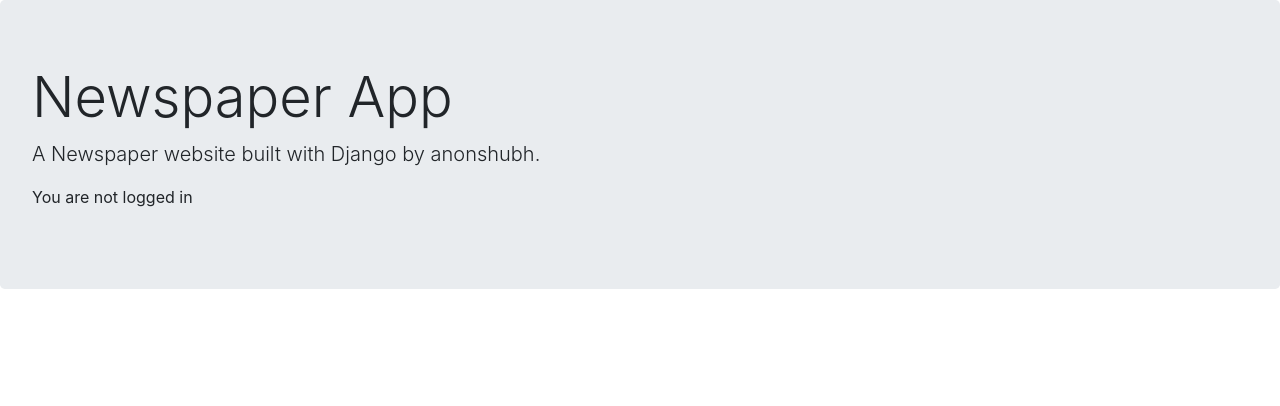
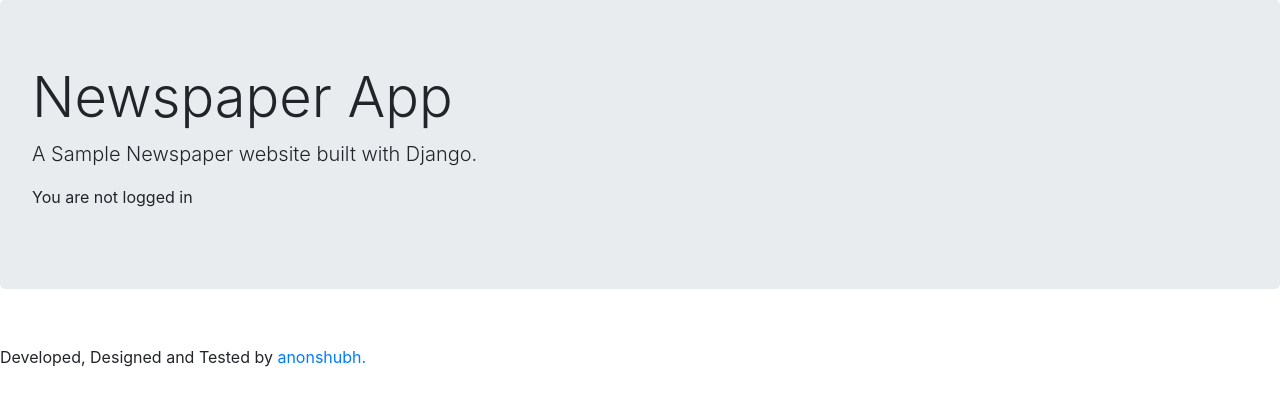
Before and after one commit to anonshubh/newspaper_website, a Django app: page / in a window 1280 px wide. Shown: the part 56-462 px from the top of the page. Run offline with Django 3.2, Linux system fonts and the light colour scheme; parts of the project's set-up code (start-up, migrations or seed data) failed here and were passed over; some libraries are stand-ins or nearby versions.

Commit message:
Added Footer

```diff
--- a/templates/base.html
+++ b/templates/base.html
@@ -47,6 +47,11 @@
         {% block content %}
         {% endblock content %}
     </div>
+    <div>
+<footer class="page-footer font-small blue pt-4">
+  <p>Developed, Designed and Tested by <a href="https://www.github.com/anonshubh">anonshubh.</a></p>
+  </footer>
+    </div>
     <script src="https://code.jquery.com/jquery-3.4.1.slim.min.js" integrity="sha384-J6qa4849blE2+poT4WnyKhv5vZF5SrPo0iEjwBvKU7imGFAV0wwj1yYfoRSJoZ+n" crossorigin="anonymous"></script>
     <script src="https://cdn.jsdelivr.net/npm/popper.js@1.16.0/dist/umd/popper.min.js" integrity="sha384-Q6E9RHvbIyZFJoft+2mJbHaEWldlvI9IOYy5n3zV9zzTtmI3UksdQRVvoxMfooAo" crossorigin="anonymous"></script>
     <link rel="stylesheet" href="https://stackpath.bootstrapcdn.com/bootstrap/4.4.1/css/bootstrap.min.css" integrity="sha384-Vkoo8x4CGsO3+Hhxv8T/Q5PaXtkKtu6ug5TOeNV6gBiFeWPGFN9MuhOf23Q9Ifjh" crossorigin="anonymous">
--- a/templates/home.html
+++ b/templates/home.html
@@ -3,9 +3,9 @@
 {% block title %}Home{% endblock title %}
 
 {% block content %}
-<div class="jumbotron" >
+<div class="jumbotron text-centre" >
     <h1 class="display-4">Newspaper App</h1>
-    <p class="lead">A Newspaper website built with Django by anonshubh.</p>
+    <p class="lead">A Sample Newspaper website built with Django.</p>
     {% if user.is_authenticated %}
     Hi {{user.username }}!
     <p class="lead">
```
Also changed, not shown: README.md, db.sqlite3.
